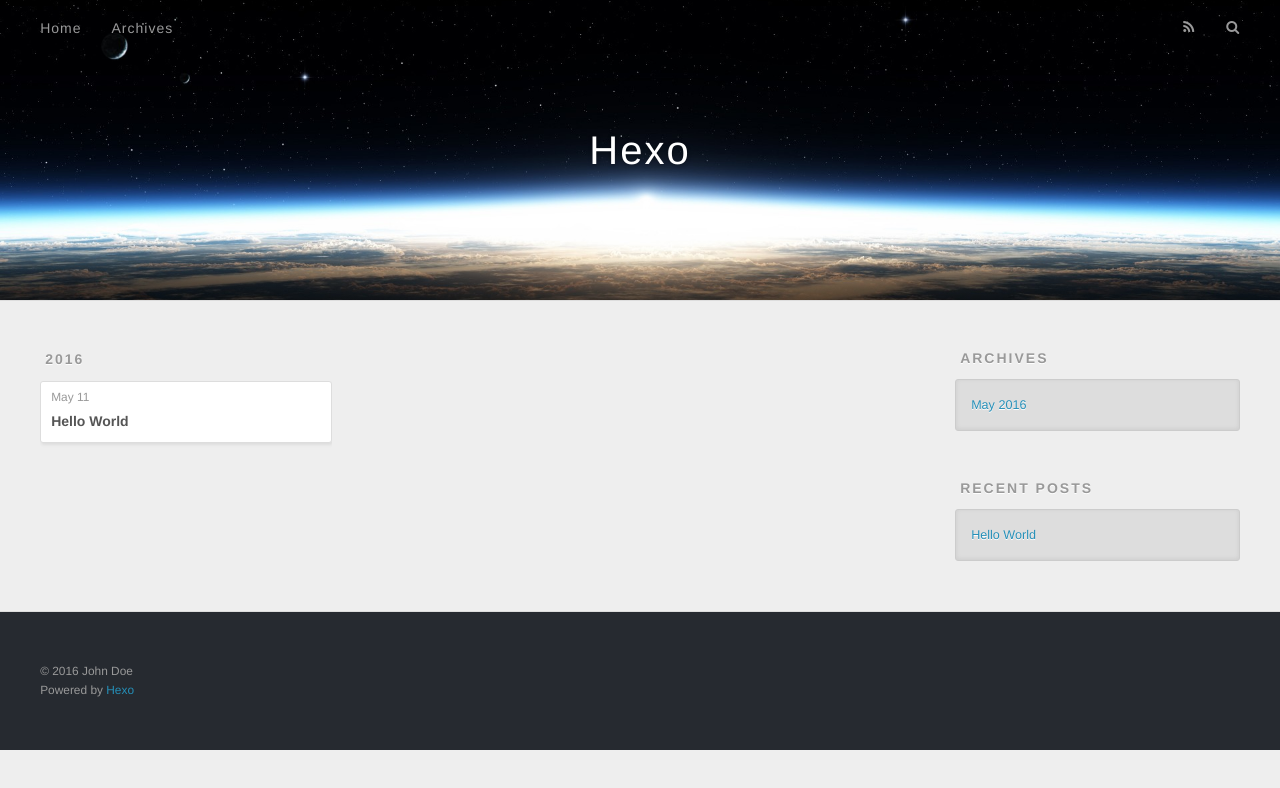
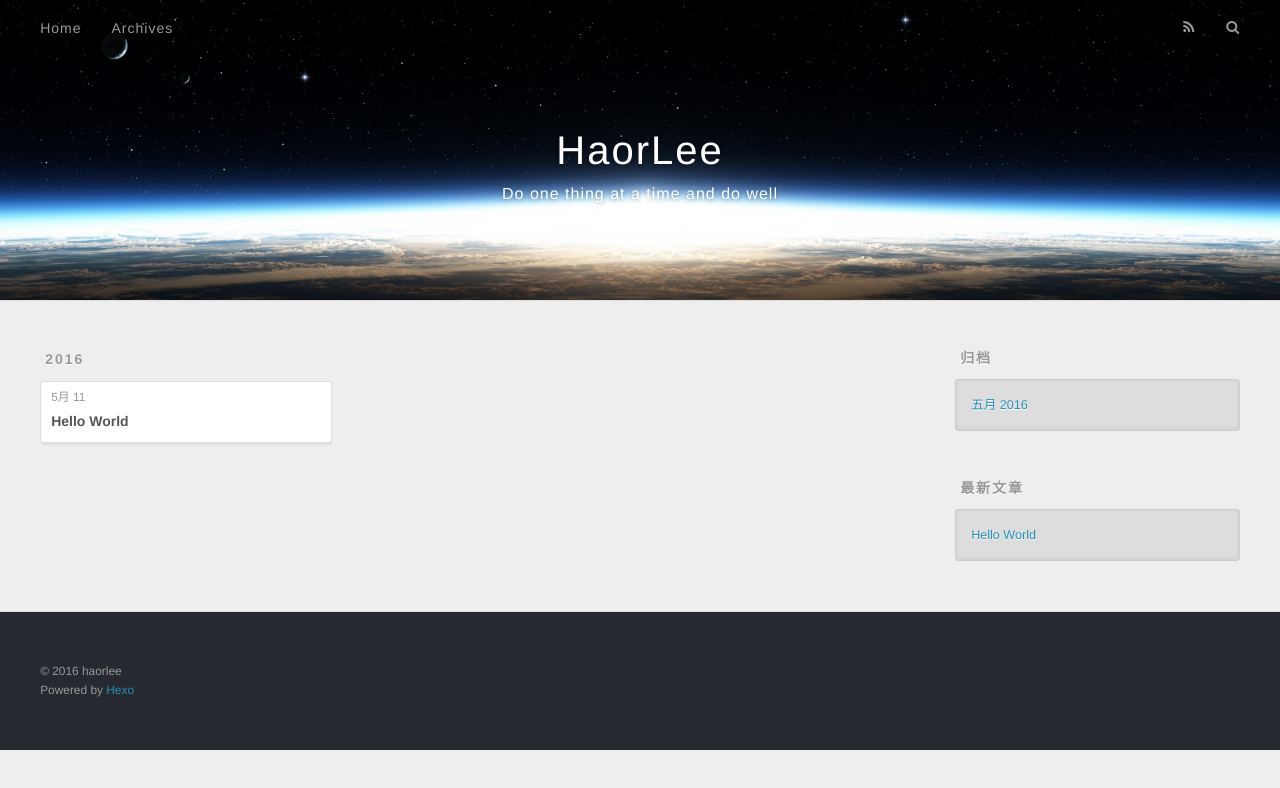
Before and after one commit to haorlee/haorlee.github.io, a plain HTML site: page archives/index.html in a window 1280 px wide. Drawn offline with nearby package versions, Linux system fonts and the light colour scheme.

Commit message:
Site updated: 2016-05-11 20:39:12

```diff
--- a/archives/index.html
+++ b/archives/index.html
@@ -3,19 +3,19 @@
 <head>
   <meta charset="utf-8">
 
-  <title>Archives | Hexo</title>
+  <title>归档 | HaorLee</title>
   <meta name="viewport" content="width=device-width, initial-scale=1, maximum-scale=1">
-  <meta name="description">
+  <meta name="description" content="HaorLee&apos;s home">
 <meta property="og:type" content="website">
-<meta property="og:title" content="Hexo">
+<meta property="og:title" content="HaorLee">
 <meta property="og:url" content="http://yoursite.com/archives/index.html">
-<meta property="og:site_name" content="Hexo">
-<meta property="og:description">
+<meta property="og:site_name" content="HaorLee">
+<meta property="og:description" content="HaorLee&apos;s home">
 <meta name="twitter:card" content="summary">
-<meta name="twitter:title" content="Hexo">
-<meta name="twitter:description">
+<meta name="twitter:title" content="HaorLee">
+<meta name="twitter:description" content="HaorLee&apos;s home">
 
-    <link rel="alternate" href="/atom.xml" title="Hexo" type="application/atom+xml">
+    <link rel="alternate" href="/atom.xml" title="HaorLee" type="application/atom+xml">
 
 
     <link rel="icon" href="/favicon.png">
@@ -36,8 +36,12 @@
   <div id="header-outer" class="outer">
     <div id="header-title" class="inner">
       <h1 id="logo-wrap">
-        <a href="/" id="logo">Hexo</a>
+        <a href="/" id="logo">HaorLee</a>
       </h1>
+
+        <h2 id="subtitle-wrap">
+          <a href="/" id="subtitle">Do one thing at a time and do well</a>
+        </h2>
 
     </div>
     <div id="header-inner" class="inner">
@@ -53,7 +57,7 @@
 
           <a id="nav-rss-link" class="nav-icon" href="/atom.xml" title="RSS Feed"></a>
 
-        <a id="nav-search-btn" class="nav-icon" title="Search"></a>
+        <a id="nav-search-btn" class="nav-icon" title="搜索"></a>
       </nav>
       <div id="search-form-wrap">
         <form action="//google.com/search" method="get" accept-charset="UTF-8" class="search-form"><input type="search" name="q" results="0" class="search-form-input" placeholder="Search"><button type="submit" class="search-form-submit">&#xF002;</button><input type="hidden" name="sitesearch" value="http://yoursite.com"></form>
@@ -79,7 +83,7 @@
   <div class="archive-article-inner">
     <header class="archive-article-header">
       <a href="/2016/05/11/hello-world/" class="archive-article-date">
-  <time datetime="2016-05-11T11:58:04.000Z" itemprop="datePublished">May 11</time>
+  <time datetime="2016-05-11T11:58:04.000Z" itemprop="datePublished">5月 11</time>
 </a>
 
 
@@ -110,9 +114,9 @@
 
 
   <div class="widget-wrap">
-    <h3 class="widget-title">Archives</h3>
+    <h3 class="widget-title">归档</h3>
     <div class="widget">
-      <ul class="archive-list"><li class="archive-list-item"><a class="archive-list-link" href="/archives/2016/05/">May 2016</a></li></ul>
+      <ul class="archive-list"><li class="archive-list-item"><a class="archive-list-link" href="/archives/2016/05/">五月 2016</a></li></ul>
     </div>
   </div>
 
@@ -120,7 +124,7 @@
 
 
   <div class="widget-wrap">
-    <h3 class="widget-title">Recent Posts</h3>
+    <h3 class="widget-title">最新文章</h3>
     <div class="widget">
       <ul>
 
@@ -140,7 +144,7 @@
 
   <div class="outer">
     <div id="footer-info" class="inner">
-      &copy; 2016 John Doe<br>
+      &copy; 2016 haorlee<br>
       Powered by <a href="http://hexo.io/" target="_blank">Hexo</a>
     </div>
   </div>
```
Also changed, not shown: 2016/05/11/hello-world/index.html (+14 -10 lines), archives/2016/05/index.html (+19 -15 lines), archives/2016/index.html (+19 -15 lines), index.html (+19 -15 lines).
